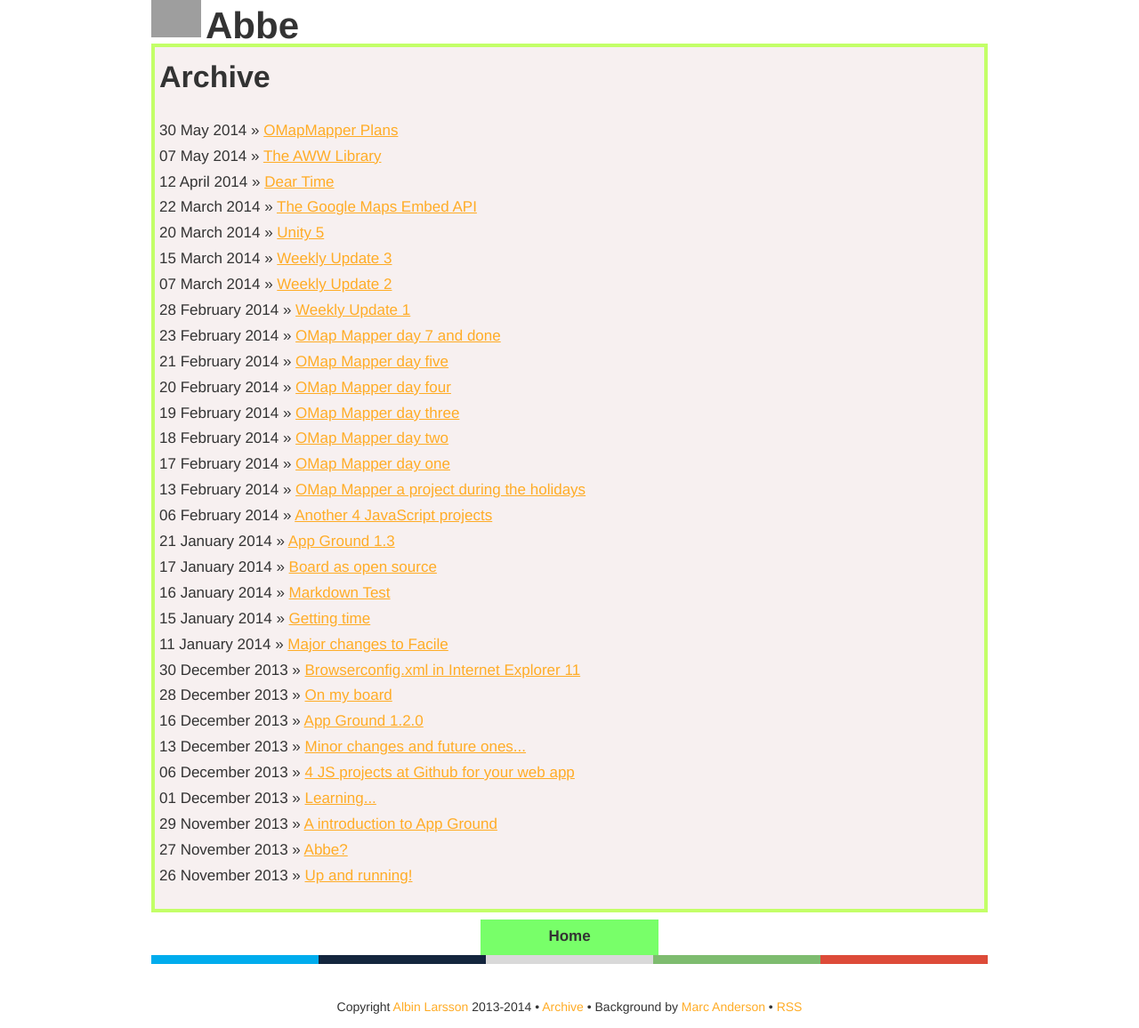
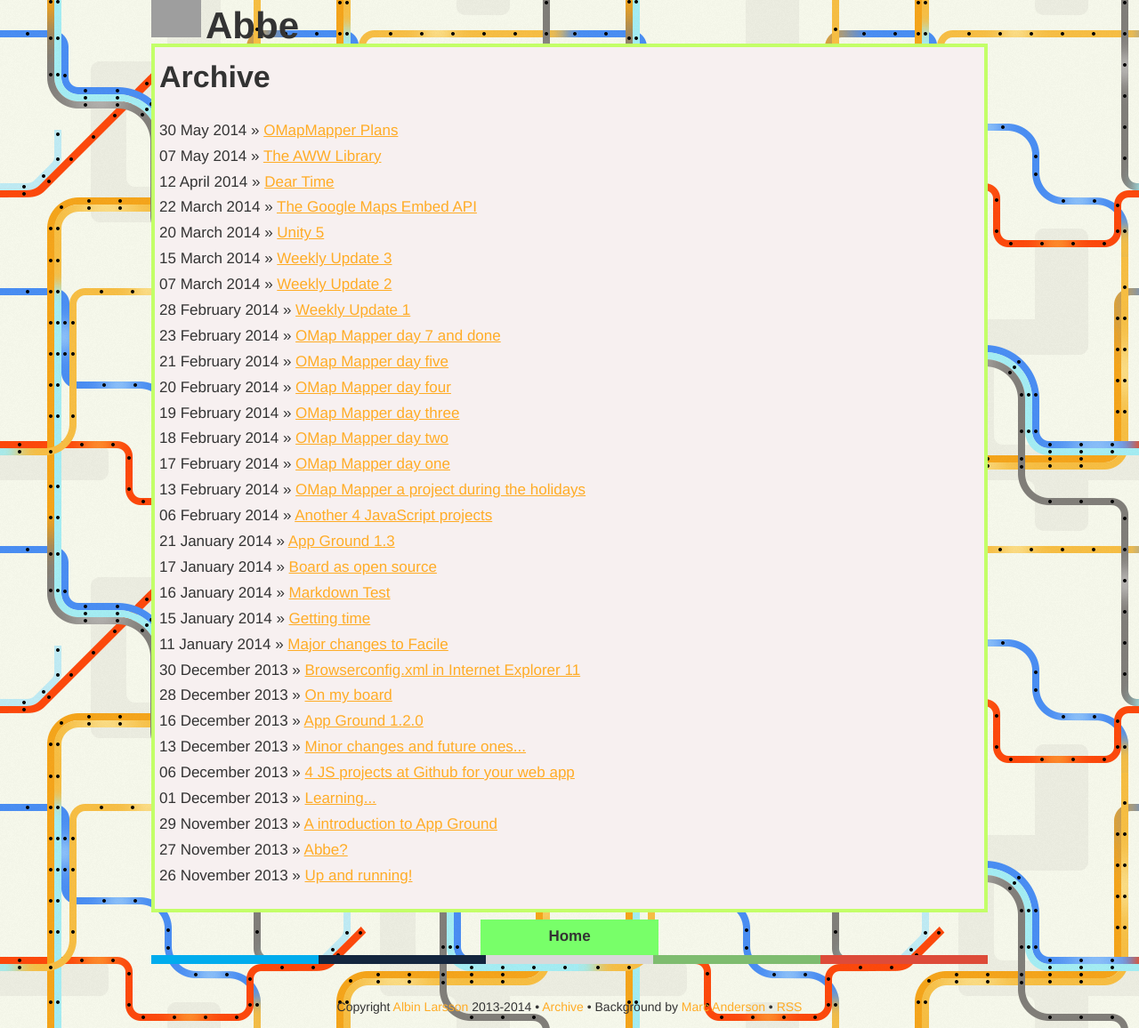
Before and after one commit to mikiec84/abbe98.github.com, a Jekyll site: the page built from archive.html, in a window 1280 px wide. Shown: the whole page at 89% size. Built offline with Jekyll 4.4.1, drawn with Linux system fonts in a browser that asks for light colours; grey boxes are pictures that could not be loaded.

Commit message:
Moving background

```diff
--- a/css/style.css
+++ b/css/style.css
@@ -8,7 +8,7 @@ html {
 body {
 	max-width: 940px;
 	margin: 0 auto;
-	background-image: url('assets/subway-lines.png');
+	background-image: url('subway-lines.png');
 }
 
 img {
```
Also changed, not shown: css/subway-lines.png (renamed from assets/subway-lines.png).
